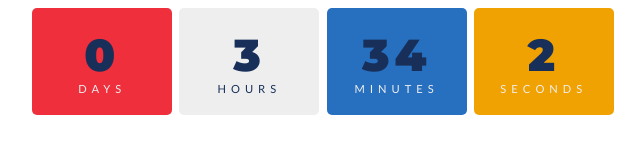
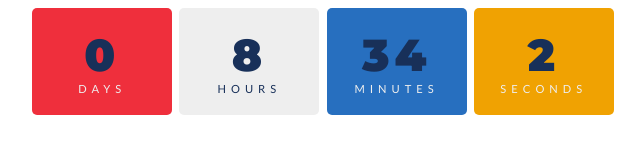
Before and after one commit to Drkiwii/Notion_Countdown_MKA1, a plain HTML site: page index.html in a window 1280 px wide. Shown: the full height of the page, 317-957 px from the left. Drawn offline with Linux system fonts and the light colour scheme.

Commit message:
index.html

```diff
--- a/index.html
+++ b/index.html
@@ -103,7 +103,7 @@ body{
 </body>
 <script>
     const year = new Date().getFullYear();
-const myDate = new Date('Sep 09, 2025 08:00:00');
+const myDate = new Date('Sep 09, 2025 13:00:00');
 console.log(myDate);
 
 // countdown
```
